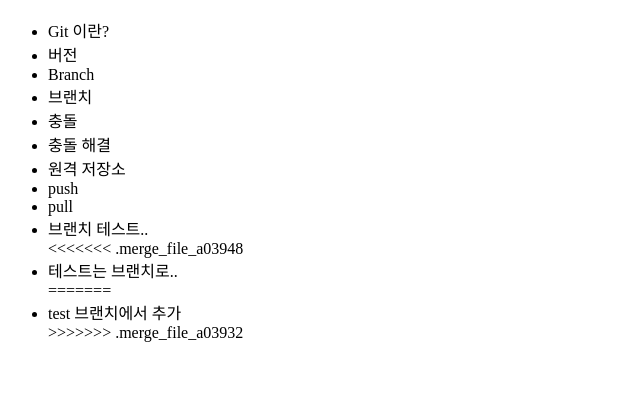
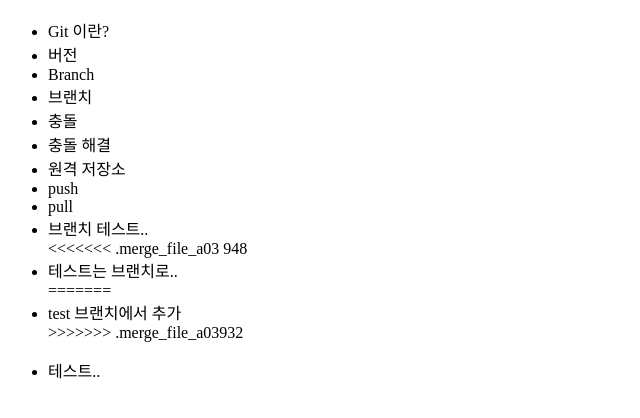
Before and after one commit to bisper/test_bisper, a plain HTML site: page index.html in a window 1280 px wide. Shown: the part 48-466 px from the top of the page, without its empty margins (0-640 px from the left). Drawn offline with Linux system fonts and the light colour scheme.

Commit message:
테스트...

```diff
--- a/index.html
+++ b/index.html
@@ -18,11 +18,14 @@
 			<li>push</li>
 			<li>pull</li>
 			<li>브랜치 테스트..</li>
-<<<<<<< .merge_file_a03948
+<<<<<<< .merge_file_a03		948
 			<li>테스트는 브랜치로..</li>
 =======
 			<li>test 브랜치에서 추가</li>
 >>>>>>> .merge_file_a03932
 		</ul>
+		<ul>
+			<li>테스트..</li>
+		</ul>
 	</body>
 </html>
```
